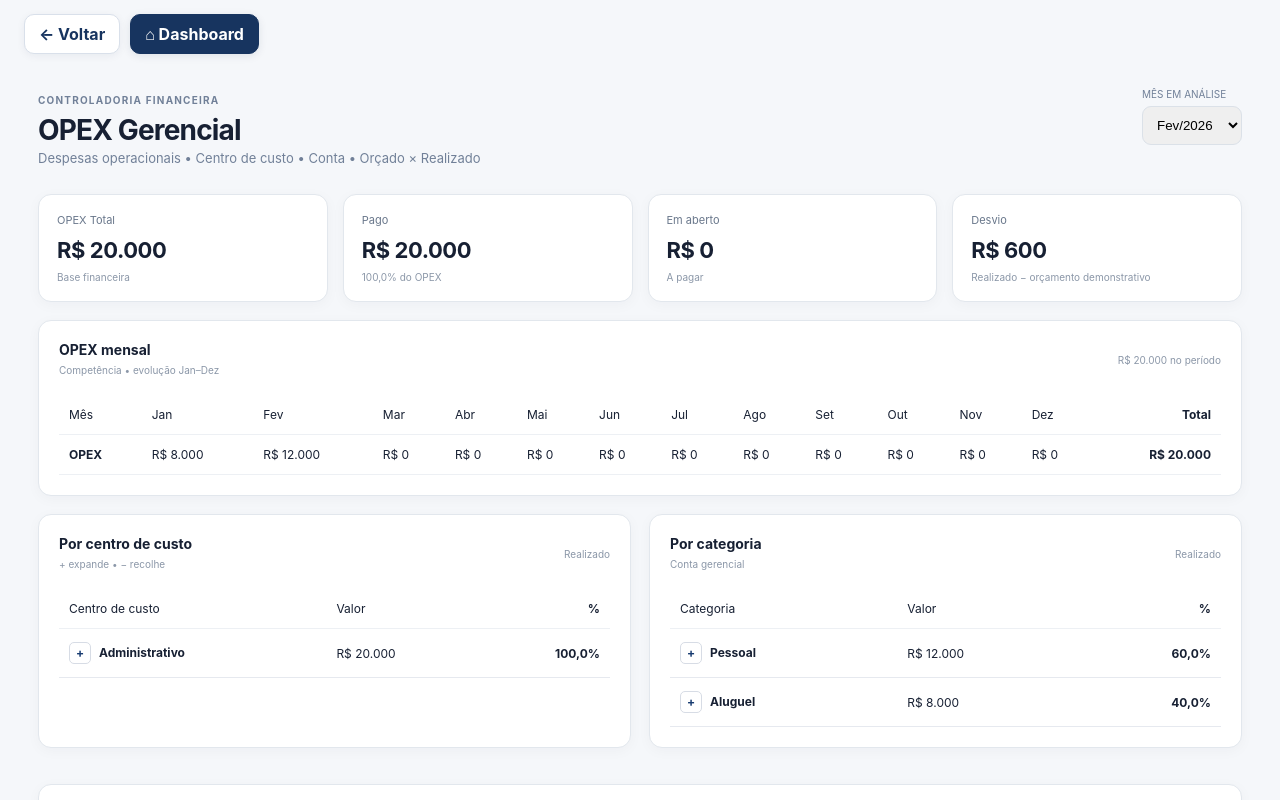
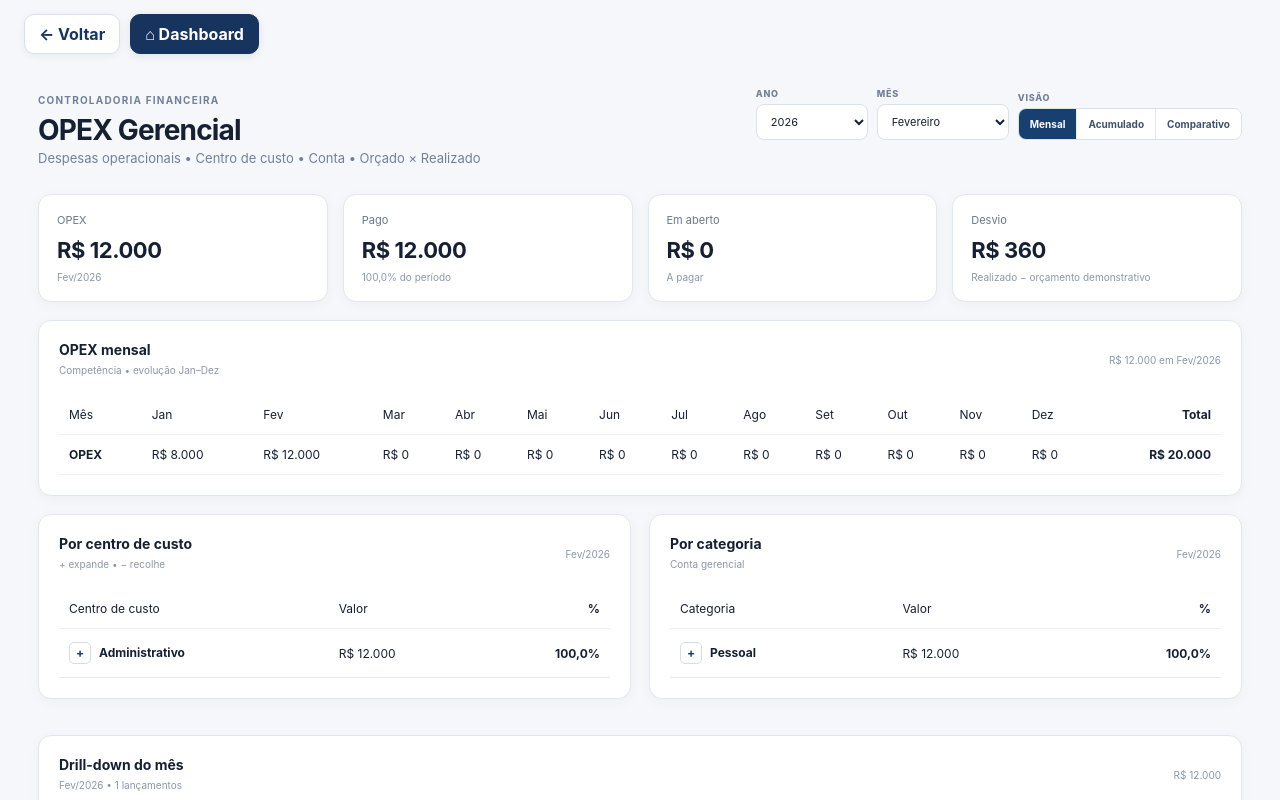
Before and after one commit to cardoso4009-byte/bp-financeiro-bi, a Next.js app: page /opex in a window 1280 px wide. Shown: the top 800 px of the page. Built offline with nearby package versions, Linux system fonts and the light colour scheme.

Commit message:
feat: padronizar filtro de periodo no OPEX

```diff
--- a/app/opex/page.tsx
+++ b/app/opex/page.tsx
@@ -1,37 +1,47 @@
 'use client'
-import {useEffect,useMemo,useState} from 'react'
-import {initialEntries,type FinancialEntry} from '@/lib/lancamentos-data'
-import {readFinancialSource} from '@/lib/financial-source'
+import { useEffect, useMemo, useState } from 'react'
+import { initialEntries, type FinancialEntry } from '@/lib/lancamentos-data'
+import { readFinancialSource } from '@/lib/financial-source'
+import ReportPeriodFilter, { type ReportPeriod } from '@/components/report-period-filter'
+import { REPORT_MONTHS, competence } from '@/lib/report-period'
 
-const brl=(n:number)=>n.toLocaleString('pt-BR',{style:'currency',currency:'BRL',maximumFractionDigits:0})
-const pct=(n:number)=>`${n.toFixed(1).replace('.',',')}%`
-const MONTHS=['2026-01','2026-02','2026-03','2026-04','2026-05','2026-06','2026-07','2026-08','2026-09','2026-10','2026-11','2026-12']
-const ML=['Jan','Fev','Mar','Abr','Mai','Jun','Jul','Ago','Set','Out','Nov','Dez']
+const brl = (n:number) => n.toLocaleString('pt-BR',{style:'currency',currency:'BRL',maximumFractionDigits:0})
+const pct = (n:number) => `${n.toFixed(1).replace('.',',')}%`
 type Node={key:string;label:string;value:number;children?:Node[]}
+
 export default function Opex(){
- const[entries,setEntries]=useState<FinancialEntry[]>(initialEntries),[month,setMonth]=useState('2026-02'),[expanded,setExpanded]=useState<Set<string>>(new Set())
+ const [entries,setEntries]=useState<FinancialEntry[]>(initialEntries)
+ const [period,setPeriod]=useState<ReportPeriod>({year:2026,month:2,view:'mensal'})
+ const [expanded,setExpanded]=useState<Set<string>>(new Set())
  useEffect(()=>setEntries(readFinancialSource().entries),[])
+
  const opex=useMemo(()=>entries.filter(e=>e.type==='Despesa'),[entries])
- const total=opex.reduce((s,e)=>s+Math.abs(e.value),0)
- const paid=opex.filter(e=>e.status==='Pago').reduce((s,e)=>s+Math.abs(e.value),0)
+ const scopeMonths=useMemo(()=>period.view==='mensal'||period.view==='comparativo'?[period.month]:Array.from({length:period.month},(_,i)=>i+1),[period])
+ const scopeKeys=useMemo(()=>new Set(scopeMonths.map(m=>competence(period.year,m))),[scopeMonths,period.year])
+ const scoped=useMemo(()=>opex.filter(e=>scopeKeys.has(e.competence)),[opex,scopeKeys])
+ const total=scoped.reduce((s,e)=>s+Math.abs(e.value),0)
+ const paid=scoped.filter(e=>e.status==='Pago').reduce((s,e)=>s+Math.abs(e.value),0)
  const open=total-paid
- const monthly=MONTHS.map(m=>opex.filter(e=>e.competence===m).reduce((s,e)=>s+Math.abs(e.value),0))
- const centers=useMemo(()=>group(opex,e=>e.costCenter),[opex])
- const categories=useMemo(()=>group(opex,e=>e.category),[opex])
- const selected=opex.filter(e=>e.competence===month)
+ const monthly=REPORT_MONTHS.map((_,i)=>opex.filter(e=>e.competence===competence(period.year,i+1)).reduce((s,e)=>s+Math.abs(e.value),0))
+ const centers=useMemo(()=>group(scoped,e=>e.costCenter),[scoped])
+ const categories=useMemo(()=>group(scoped,e=>e.category),[scoped])
+ const selected=useMemo(()=>opex.filter(e=>e.competence===competence(period.year,period.month)),[opex,period.year,period.month])
  const selectedTotal=selected.reduce((s,e)=>s+Math.abs(e.value),0)
- const budget=total*.97
- const variance=total-budget
+ const previousKey=period.month===1?competence(period.year-1,12):competence(period.year,period.month-1)
+ const previousTotal=opex.filter(e=>e.competence===previousKey).reduce((s,e)=>s+Math.abs(e.value),0)
+ const variance=period.view==='comparativo'?total-previousTotal:total-total*.97
  const toggle=(k:string)=>setExpanded(p=>{const n=new Set(p);n.has(k)?n.delete(k):n.add(k);return n})
+ const label=period.view==='mensal'?`${REPORT_MONTHS[period.month-1]}/${period.year}`:`Jan–${REPORT_MONTHS[period.month-1]}/${period.year}`
  return <main className="content" style={{marginLeft:0,width:'100%',maxWidth:1450,margin:'0 auto'}}>
-  <header><div><small>CONTROLADORIA FINANCEIRA</small><h1>OPEX Gerencial</h1><p>Despesas operacionais • Centro de custo • Conta • Orçado × Realizado</p></div><div style={{display:'grid',gap:6}}><span style={{fontSize:10,color:'#718098'}}>MÊS EM ANÁLISE</span><select value={month} onChange={e=>{setMonth(e.target.value);setExpanded(new Set())}} style={{padding:10,border:'1px solid #dbe1e8',borderRadius:9}}>{MONTHS.map((m,i)=><option key={m} value={m}>{ML[i]}/2026</option>)}</select></div></header>
-  <div className="cards"><Card title="OPEX Total" value={total} sub="Base financeira"/><Card title="Pago" value={paid} sub={`${pct(total?paid/total*100:0)} do OPEX`}/><Card title="Em aberto" value={open} sub="A pagar"/><Card title="Desvio" value={variance} sub="Realizado − orçamento demonstrativo"/></div>
-  <section className="panel wide"><div className="panel-title"><div><h2>OPEX mensal</h2><span>Competência • evolução Jan–Dez</span></div><span>{brl(total)} no período</span></div><div className="table-wrap"><table><thead><tr><td>Mês</td>{ML.map(m=><td key={m}>{m}</td>)}<td>Total</td></tr></thead><tbody><tr><td><b>OPEX</b></td>{monthly.map((v,i)=><td key={i}>{brl(v)}</td>)}<td><b>{brl(total)}</b></td></tr></tbody></table></div></section>
-  <div className="grid"><section className="panel"><div className="panel-title"><div><h2>Por centro de custo</h2><span>+ expande • − recolhe</span></div><span>Realizado</span></div><table><thead><tr><td>Centro de custo</td><td>Valor</td><td>%</td></tr></thead><tbody>{centers.map(n=><NodeRow key={n.key} node={n} total={total} expanded={expanded} toggle={toggle} entries={opex} month={month}/>)}</tbody></table></section><section className="panel"><div className="panel-title"><div><h2>Por categoria</h2><span>Conta gerencial</span></div><span>Realizado</span></div><table><thead><tr><td>Categoria</td><td>Valor</td><td>%</td></tr></thead><tbody>{categories.map(n=><NodeRow key={n.key} node={n} total={total} expanded={expanded} toggle={toggle} entries={opex} month={month}/>)}</tbody></table></section></div>
-  <section className="panel wide"><div className="panel-title"><div><h2>Drill-down do mês</h2><span>{ML[Number(month.slice(5))-1]}/2026 • {selected.length} lançamentos</span></div><span>{brl(selectedTotal)}</span></div><div className="table-wrap"><table><thead><tr><td>Data</td><td>Centro de custo</td><td>Categoria</td><td>Descrição</td><td>Status</td><td>Valor</td></tr></thead><tbody>{selected.length?selected.map(e=><tr key={e.id}><td>{e.date.split('-').reverse().join('/')}</td><td>{e.costCenter}</td><td>{e.category}</td><td>{e.description}</td><td>{e.status}</td><td className="negative">{brl(Math.abs(e.value))}</td></tr>):<tr><td colSpan={6}>Nenhum lançamento de OPEX na competência selecionada.</td></tr>}</tbody></table></div></section>
-  <section className="panel"><div className="panel-title"><h2>Leitura gerencial</h2><span>Controladoria</span></div><div className="note">O OPEX realizado é consolidado diretamente dos lançamentos classificados como <strong>Despesa</strong>. A estrutura permite analisar centro de custo, categoria e lançamento de origem. O orçamento mostrado nesta etapa é demonstrativo e será substituído por uma base orçamentária oficial por mês, conta e centro de custo.</div></section>
+  <header><div><small>CONTROLADORIA FINANCEIRA</small><h1>OPEX Gerencial</h1><p>Despesas operacionais • Centro de custo • Conta • Orçado × Realizado</p></div><ReportPeriodFilter value={period} onChange={p=>{setPeriod(p);setExpanded(new Set())}} years={[2026]}/></header>
+  <div className="cards"><Card title="OPEX" value={total} sub={label}/><Card title="Pago" value={paid} sub={`${pct(total?paid/total*100:0)} do período`}/><Card title="Em aberto" value={open} sub="A pagar"/><Card title={period.view==='comparativo'?'Variação vs anterior':'Desvio'} value={variance} sub={period.view==='comparativo'?`Anterior: ${brl(previousTotal)}`:'Realizado − orçamento demonstrativo'}/></div>
+  <section className="panel wide"><div className="panel-title"><div><h2>OPEX mensal</h2><span>Competência • evolução Jan–Dez</span></div><span>{brl(total)} em {label}</span></div><div className="table-wrap"><table><thead><tr><td>Mês</td>{REPORT_MONTHS.map(m=><td key={m}>{m}</td>)}<td>Total</td></tr></thead><tbody><tr><td><b>OPEX</b></td>{monthly.map((v,i)=><td key={i}>{brl(v)}</td>)}<td><b>{brl(monthly.reduce((s,v)=>s+v,0))}</b></td></tr></tbody></table></div></section>
+  <div className="grid"><section className="panel"><div className="panel-title"><div><h2>Por centro de custo</h2><span>+ expande • − recolhe</span></div><span>{label}</span></div><table><thead><tr><td>Centro de custo</td><td>Valor</td><td>%</td></tr></thead><tbody>{centers.map(n=><NodeRow key={n.key} node={n} total={total} expanded={expanded} toggle={toggle}/>)}</tbody></table></section><section className="panel"><div className="panel-title"><div><h2>Por categoria</h2><span>Conta gerencial</span></div><span>{label}</span></div><table><thead><tr><td>Categoria</td><td>Valor</td><td>%</td></tr></thead><tbody>{categories.map(n=><NodeRow key={n.key} node={n} total={total} expanded={expanded} toggle={toggle}/>)}</tbody></table></section></div>
+  <section className="panel wide"><div className="panel-title"><div><h2>Drill-down do mês</h2><span>{REPORT_MONTHS[period.month-1]}/{period.year} • {selected.length} lançamentos</span></div><span>{brl(selectedTotal)}</span></div><div className="table-wrap"><table><thead><tr><td>Data</td><td>Centro de custo</td><td>Categoria</td><td>Descrição</td><td>Status</td><td>Valor</td></tr></thead><tbody>{selected.length?selected.map(e=><tr key={e.id}><td>{e.date.split('-').reverse().join('/')}</td><td>{e.costCenter}</td><td>{e.category}</td><td>{e.description}</td><td>{e.status}</td><td className="negative">{brl(Math.abs(e.value))}</td></tr>):<tr><td colSpan={6}>Nenhum lançamento de OPEX na competência selecionada.</td></tr>}</tbody></table></div></section>
+  {period.view==='comparativo'&&<section className="panel wide"><div className="panel-title"><div><h2>Análise Comparativa</h2><span>{REPORT_MONTHS[period.month-1]}/{period.year} × {period.month===1?`Dez/${period.year-1}`:`${REPORT_MONTHS[period.month-2]}/${period.year}`}</span></div><span>OPEX</span></div><div className="rows"><div className="row"><span>Período atual</span><b>{brl(total)}</b></div><div className="row"><span>Período anterior</span><b>{brl(previousTotal)}</b></div><div className="row"><span>Variação</span><b>{brl(variance)}</b></div></div></section>}
+  <section className="panel"><div className="panel-title"><h2>Leitura gerencial</h2><span>Controladoria</span></div><div className="note">O OPEX realizado é consolidado diretamente dos lançamentos classificados como <strong>Despesa</strong>. Mensal considera a competência selecionada; Acumulado soma janeiro até o mês escolhido; Comparativo confronta o período selecionado com o imediatamente anterior.</div></section>
  </main>
 }
 function group(entries:FinancialEntry[],key:(e:FinancialEntry)=>string):Node[]{const map=new Map<string,FinancialEntry[]>();entries.forEach(e=>{const k=key(e)||'Não informado';map.set(k,[...(map.get(k)||[]),e])});return Array.from(map.entries()).map(([k,items])=>({key:k,label:k,value:items.reduce((s,e)=>s+Math.abs(e.value),0),children:Array.from(new Set(items.map(e=>e.category))).map(c=>({key:`${k}::${c}`,label:c,value:items.filter(e=>e.category===c).reduce((s,e)=>s+Math.abs(e.value),0)}))})).sort((a,b)=>b.value-a.value)}
-function NodeRow({node,total,expanded,toggle,entries,month}:{node:Node;total:number;expanded:Set<string>;toggle:(k:string)=>void;entries:FinancialEntry[];month:string}){const open=expanded.has(node.key);return <><tr className="group-row" onClick={()=>toggle(node.key)}><td><button type="button" className="expand-btn" onClick={e=>{e.stopPropagation();toggle(node.key)}}>{open?'−':'+'}</button><b>{node.label}</b></td><td>{brl(node.value)}</td><td>{pct(total?node.value/total*100:0)}</td></tr>{open&&node.children?.map(c=><tr className="item-row" key={c.key}><td style={{paddingLeft:36}}>↳ {c.label}</td><td>{brl(c.value)}</td><td>{pct(total?c.value/total*100:0)}</td></tr>)}</>}
+function NodeRow({node,total,expanded,toggle}:{node:Node;total:number;expanded:Set<string>;toggle:(k:string)=>void}){const open=expanded.has(node.key);return <><tr className="group-row" onClick={()=>toggle(node.key)}><td><button type="button" className="expand-btn" onClick={e=>{e.stopPropagation();toggle(node.key)}}>{open?'−':'+'}</button><b>{node.label}</b></td><td>{brl(node.value)}</td><td>{pct(total?node.value/total*100:0)}</td></tr>{open&&node.children?.map(c=><tr className="item-row" key={c.key}><td style={{paddingLeft:36}}>↳ {c.label}</td><td>{brl(c.value)}</td><td>{pct(total?c.value/total*100:0)}</td></tr>)}</>}
 function Card({title,value,sub}:{title:string;value:number;sub:string}){return <div className="card"><span>{title}</span><strong>{brl(value)}</strong><small>{sub}</small></div>}
```
